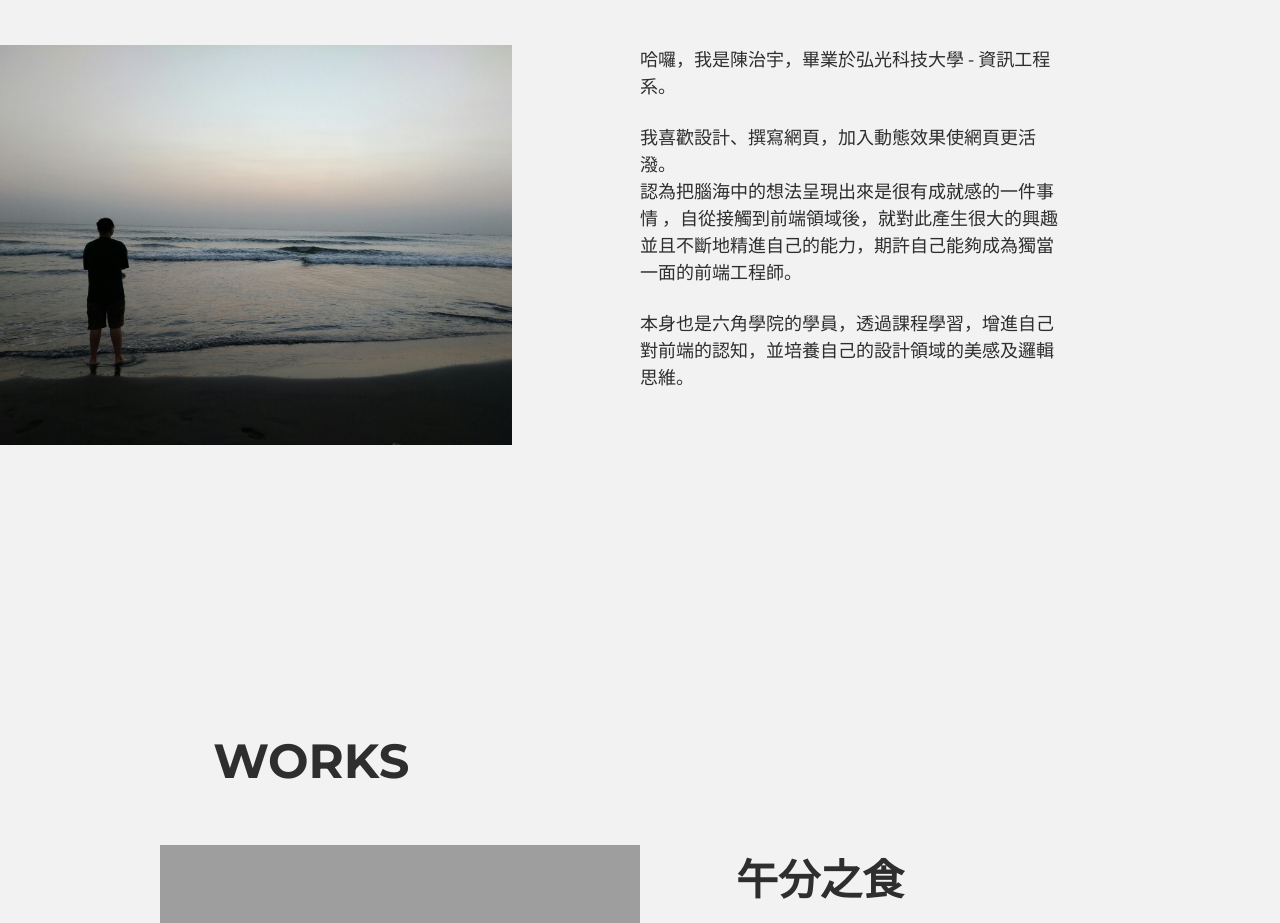
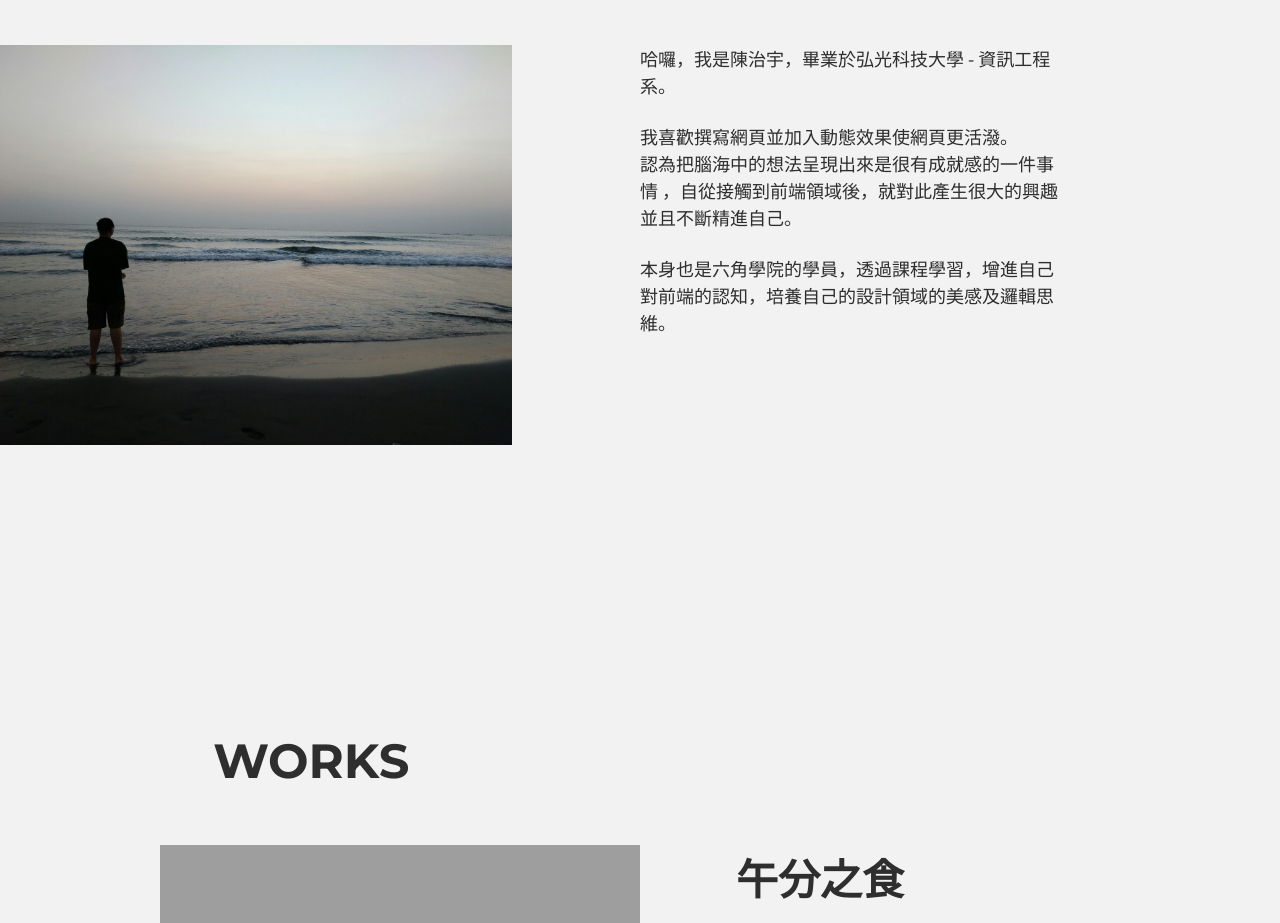
Before and after one commit to recall131477/personalSite, a plain HTML site: page index.html in a window 1280 px wide. Shown: the part 875-1798 px from the top of the page. Drawn offline with nearby package versions, Linux system fonts and the light colour scheme; grey boxes are pictures that could not be loaded.

Commit message:
edit text

```diff
--- a/index.html
+++ b/index.html
@@ -64,11 +64,11 @@
             <div class="about__intro">
               <p class="text-lg lg:text-base font-light">哈囉，我是陳治宇，畢業於弘光科技大學 - 資訊工程系。</p>
               <br>
-              <p class="text-lg lg:text-base font-light">我喜歡設計、撰寫網頁，加入動態效果使網頁更活潑。<br>認為把腦海中的想法呈現出來是很有成就感的一件事情
-                ，自從接觸到前端領域後，就對此產生很大的興趣並且不斷地精進自己的能力，期許自己能夠成為獨當一面的前端工程師。
+              <p class="text-lg lg:text-base font-light">我喜歡撰寫網頁並加入動態效果使網頁更活潑。<br>認為把腦海中的想法呈現出來是很有成就感的一件事情
+                ，自從接觸到前端領域後，就對此產生很大的興趣並且不斷精進自己。
               </p>
               <br>
-              <p class="text-lg lg:text-base font-light">本身也是六角學院的學員，透過課程學習，增進自己對前端的認知，並培養自己的設計領域的美感及邏輯思維。</p>
+              <p class="text-lg lg:text-base font-light">本身也是六角學院的學員，透過課程學習，增進自己對前端的認知，培養自己的設計領域的美感及邏輯思維。</p>
             </div>
           </div>
         </div>
```
